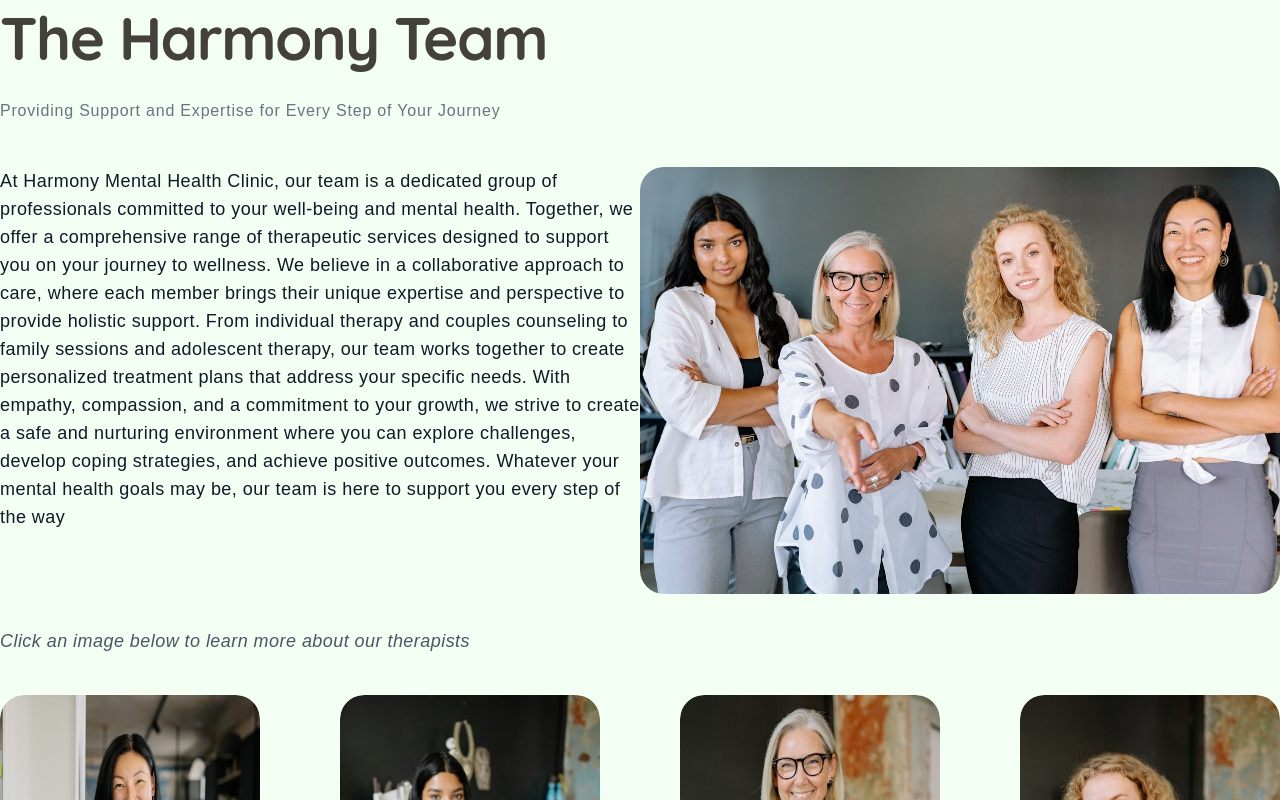
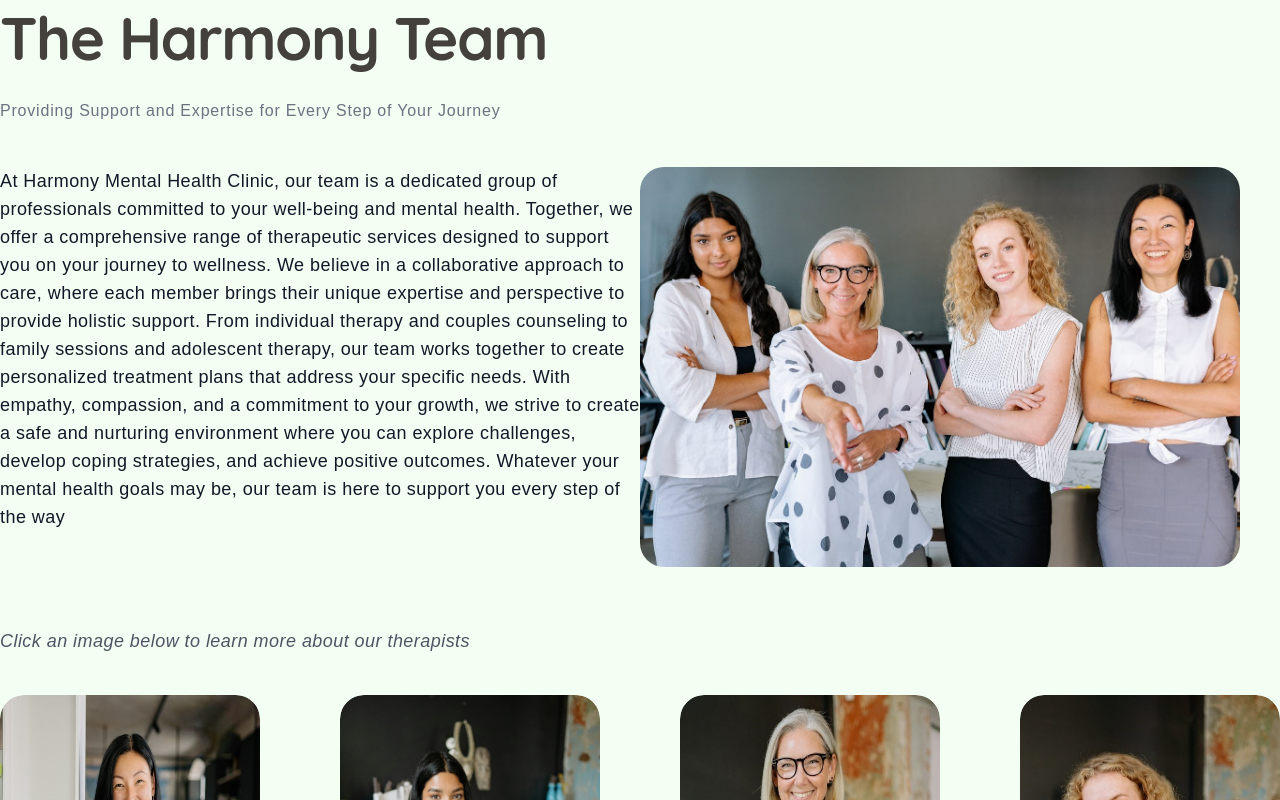
Before and after one commit to Quincy-Fer/Harmony-Therapy-Website, a React (Vite) app: page / in a window 1280 px wide. Shown: the part 5692-6492 px from the top of the page. Built offline with nearby package versions, Linux system fonts and the light colour scheme.

Commit message:
Adjust image sizings for team. Great job :)

```diff
--- a/src/Sections/Team.jsx
+++ b/src/Sections/Team.jsx
@@ -1,4 +1,4 @@
-import { TEAM } from "../constants";
+import { TEAM} from "../constants";
 import TeamCard from "../Components/TeamCard";
 import { useState } from "react";
 
@@ -17,7 +17,6 @@ const Team = () => {
     <section className="max-w-[1440px] mx-auto pt-20" id="team">
       {/* Heading Subheading */}
       <div className="flex flex-col">
-        <div className="">
         <h2
           className="text-stone-700 text-[60px]  font-bold font-quicksand
          leading-tight tracking-tight "
@@ -30,10 +29,9 @@ const Team = () => {
         >
           Providing Support and Expertise for Every Step of Your Journey
         </p>
-        </div>
 
         {/* Image and Text */}
-        <div className="flex flex-row mt-10">
+        <div className="flex mt-10">
           <div className="flex-1 ">
             <p
               className="font-nunito max-w-[640px]  text-gray-900 tracking-wide
@@ -49,11 +47,11 @@ const Team = () => {
               Click an image below to learn more about our therapists
             </p>
           </div>
-          <div className="flex-1">
+          <div className="flex-1 ">
             <img
               src={selectedContent.imgURL}
               alt={selectedContent.alt}
-              className="rounded-3xl object-cover"
+              className="rounded-3xl max-h-[400px] min-w-[400px] "
             />
           </div>
         </div>
```
Lines whose indentation alone changed are shown as unchanged.
